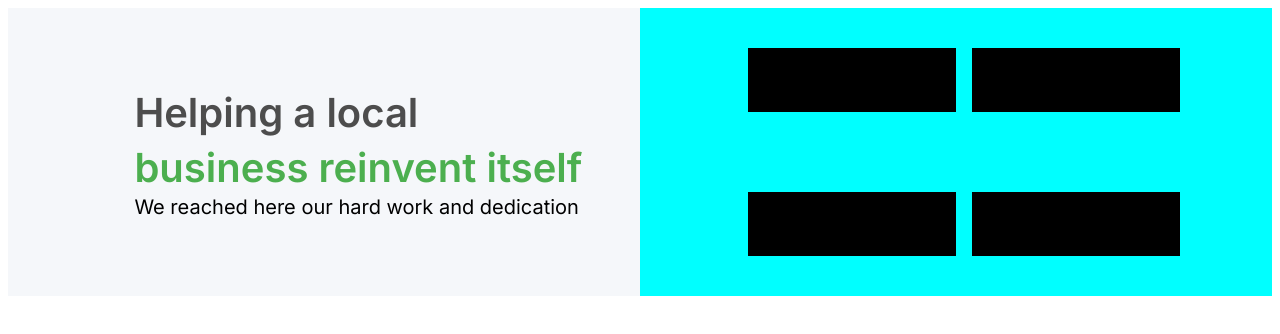
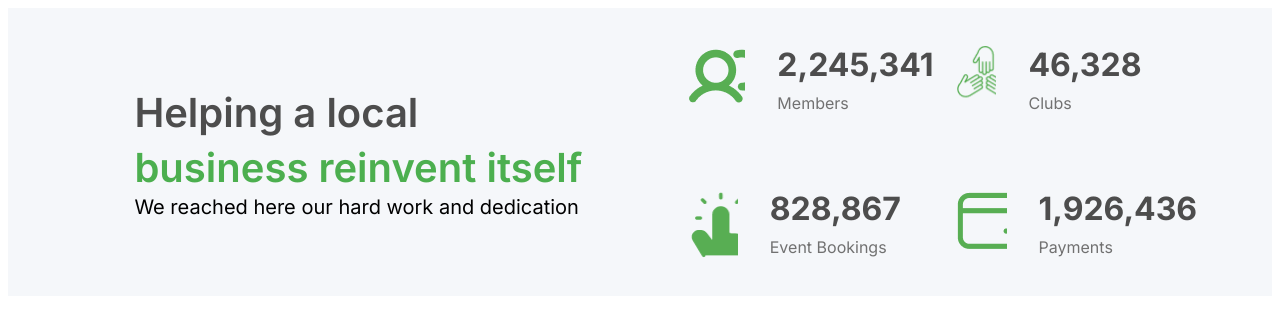
Before and after one commit to IngridaKvet/project-LandingPage, a plain HTML site: page index.html in a window 1280 px wide. Drawn offline with Linux system fonts and the light colour scheme; a web font is replaced by a local one.

Commit message:
Pabaigtas statistics

```diff
--- a/index.html
+++ b/index.html
@@ -23,11 +23,35 @@
             </div>
         </div>
         <div class="stadesine">
-            <div class="members"></div>
-            <div class="members"></div>
-            <div class="members"></div>
-            <div class="members"></div>
-    </div>
+            <div class="members">
+                <div class="memberslogo"></div>
+                <div class="membersdesc">
+                    <h1 class="statisticsfonts">2,245,341</h1>
+                        <h3 class="statisticsfonts1">Members</h3>
+                </div>
+            </div>
+            <div class="members">
+                <div class="memberslogo2"></div>
+                <div class="membersdesc">
+                    <h1 class="statisticsfonts">46,328</h1>
+                    <h3 class="statisticsfonts1">Clubs</h3>
+                </div>
+            </div>
+            <div class="members">
+                <div class="memberslogo3"></div>
+                <div class="membersdesc">
+                    <h1 class="statisticsfonts">828,867</h1>
+                    <h3 class="statisticsfonts1">Event Bookings</h3>
+                </div>
+            </div>
+            <div class="members">
+                <div class="memberslogo4"></div>
+                <div class="membersdesc">
+                    <h1 class="statisticsfonts">1,926,436</h1>
+                    <h3 class="statisticsfonts1">Payments</h3>
+                </div>
+            </div>
+        </div>
 </body>
 
 </html>
--- a/style.css
+++ b/style.css
@@ -15,15 +15,6 @@
     line-height: 10%;
 }
 
-.stadesine {
-    height: 100%;
-    width: 50%;
-    display: flex;
-    background-color: aqua;
-    flex-wrap: wrap;
-    align-items: center;
-    justify-content: center;
-}
 
 .statisticsk {
     display: flex;
@@ -52,9 +43,65 @@
     line-height: 1.5rem;
 }
 
+.stadesine {
+    height: 100%;
+    width: 50%;
+    display: flex;
+    flex-direction: row;
+    flex-wrap: wrap;
+    justify-content: center;
+    align-items: center;
+}
+
 .members {
-    background-color: black;
-    height: 4rem;
-    margin-left: 1rem;
-    width: 13rem;
+    width: 40%;
+    height: 25%;
+    margin-right: 1rem;
+    display: flex;
+    flex-direction: row;
 }
+
+.memberslogo {
+    height: 100%;
+    width: 23%;
+    background-image: url(img/Members.png);
+}
+
+.membersdesc {
+    display: flex;
+    flex-direction: column;
+    line-height: 1%;
+    margin-left: 2rem;
+}
+
+.memberslogo2 {
+    background-image: url(img/Clubs.png);
+    height: 80%;
+    width: 16%;
+}
+
+.memberslogo3 {
+    background-image: url(img/Payments.png);
+    height: 100%;
+    width: 20%;
+}
+
+.memberslogo4 {
+    background-image: url(img/Event.png);
+    height: 90%;
+    width: 20%;
+}
+
+.statisticsfonts {
+    font-family: "Inter";
+    font-weight: 700;
+    font-size: 2rem;
+    color: #4D4D4D;
+}
+
+.statisticsfonts1 {
+    font-family: "Inter";
+    font-weight: 400;
+    font-size: 1rem;
+    color: #717171;
+}
```
Also changed, not shown: img/Clubs.png (added), img/Event.png (added), img/Members.png (added), img/Payments.png (added).
